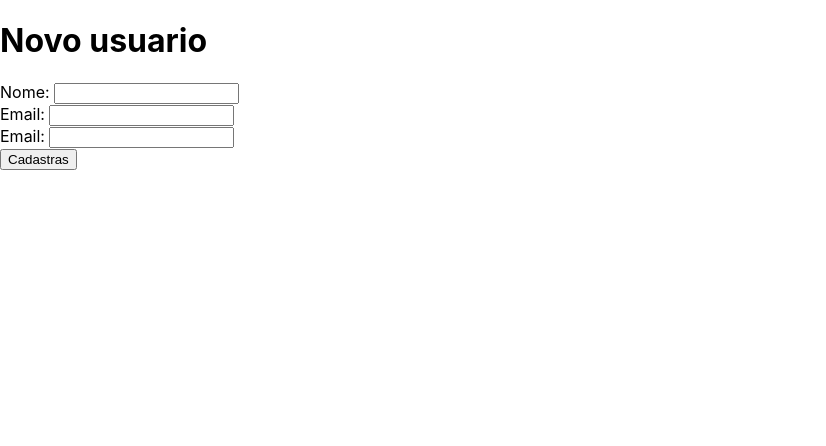
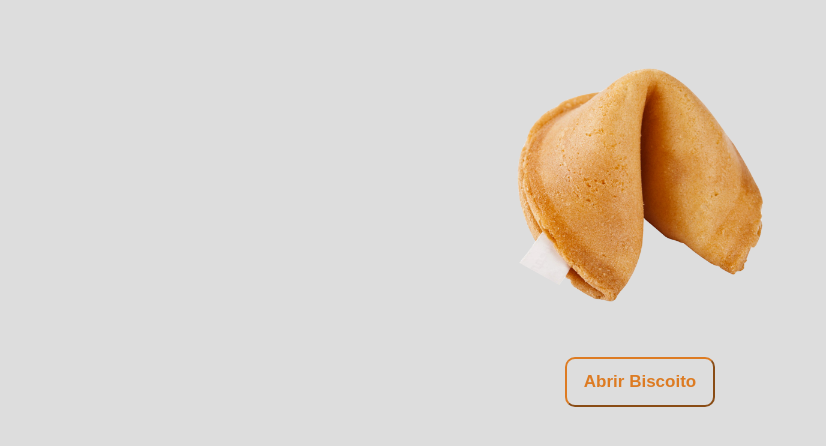
Before and after one commit to GabrielFelix23/CursoReactJs, a React (Create React App) app in the folder meusite/: page / in a window 1280 px wide. Shown: the top 446 px of the page, without its empty margins (0-826 px from the left). Built offline with nearby package versions, Linux system fonts and the light colour scheme.

Commit message:
Biscoito da sorte

```diff
--- a/meusite/src/App.js
+++ b/meusite/src/App.js
@@ -1,50 +1,47 @@
 import React from 'react'
+import './estilo.css'
 
 class App extends React.Component{
+    frases = [
+        "frase 1",
+        "frase 2",
+        "frase 3",
+        "frase 4",
+        "frase 5",
+        "frase 6",
+    ]
 
     state = {
-        nome: '',
-        email: '',
-        senha: '',
-        error: ''
+        textoFrase: ''
     }
 
-    cadastrar = this.cadastrar.bind(this)
+    quebraBiscoito = this.quebraBiscoito.bind(this)
 
-    cadastrar(e){
-        const {nome, email, senha} = this.state
+    quebraBiscoito(){
+        let numeroAleatorio = Math.floor(Math.random() * this.frases.length)
 
-        if(nome != '' && email != '' && senha != ''){
-            alert(`Nome: ${nome} \nEmail: ${email} \nSenha: ${senha}`)
-        }else{
-            this.setState({error: "Ops! Parece que esta faltando algo"})
-        }
+        this.setState({
+            textoFrase: '" ' + this.frases[numeroAleatorio] + ' "'
+        })
 
-
-
-        e.preventDefault()
     }
 
     render(){
         return(
+            <div className="container">
+                <img src={require("./Assets/biscoito.png")} className="img"/>
+                <h3 className="textoFrase">{this.state.textoFrase}</h3>
+                <Botao nome="Abrir Biscoito" acaoBotao={this.quebraBiscoito}/>
+            </div>
+        )
+    }
+}
+
+class Botao extends React.Component{
+    render(){
+        return(
             <div>
-                <h1>Novo usuario</h1>
-                {<p>{this.state.error}</p>}
-                <form onSubmit={this.cadastrar}>
-                    <label>Nome: </label>
-                    <input type="text" value={this.state.nome}
-                    onChange={(e) => this.setState({nome: e.target.value})}/><br/>
-
-                    <label>Email: </label>
-                    <input type="email" value={this.state.email}
-                    onChange={(e) => this.setState({email: e.target.value})}/><br/>
-
-                    <label>Email: </label>
-                    <input type="password" value={this.state.senha}
-                    onChange={(e) => this.setState({senha: e.target.value})}/><br/>
-
-                    <button type="submit">Cadastras</button>
-                </form>
+                <button onClick={this.props.acaoBotao} className="botao">{this.props.nome}</button>
             </div>
         )
     }
--- /dev/null
+++ b/meusite/src/estilo.css
@@ -0,0 +1,33 @@
+.container{
+    display: flex;
+    flex-direction: column;
+    width: 100%;
+    justify-items: center;
+    align-items: center;
+}
+
+.img{
+    width: 270px;
+    height: 270px;
+    margin-top: 50px;
+}
+
+.textoFrase{
+    font-style: italic;
+    color: #dd7b22;
+    text-align: center;
+}
+
+.botao{
+    border-color: #dd7b22;
+    border-width: 2px;
+    border-radius: 10px;
+    width: 150px;
+    height: 50px;
+    background-color: #ddd;
+    cursor: pointer;
+
+    color: #dd7b22;
+    font-size: 17px;
+    font-weight: bolder;
+}
--- a/meusite/src/index.css
+++ b/meusite/src/index.css
@@ -5,6 +5,7 @@ body {
     sans-serif;
   -webkit-font-smoothing: antialiased;
   -moz-osx-font-smoothing: grayscale;
+  background-color: #ddd;
 }
 
 code {
```
Also changed, not shown: meusite/src/Assets/biscoito.png (added), meusite/src/Assets/biscoitoAberto.png (added).
